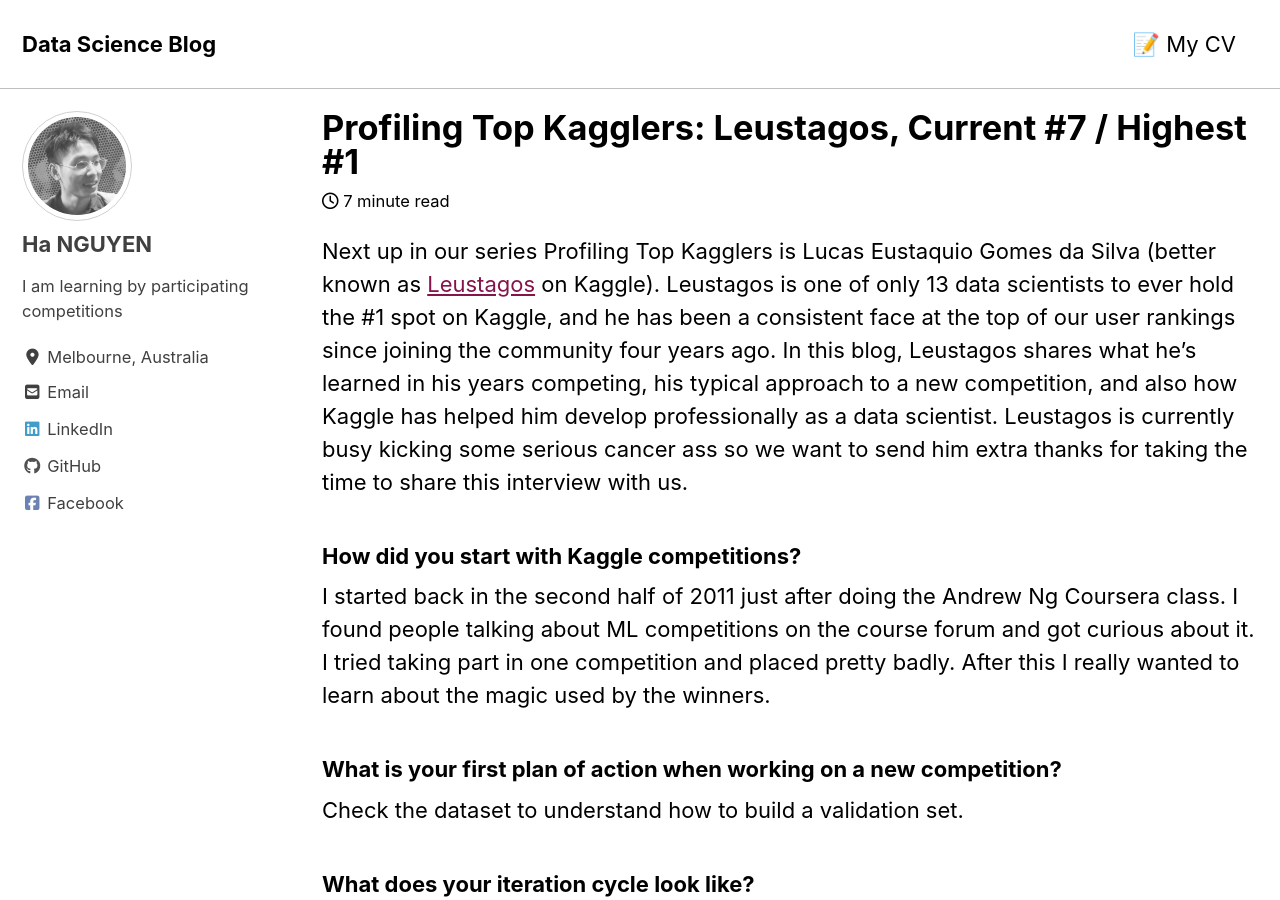
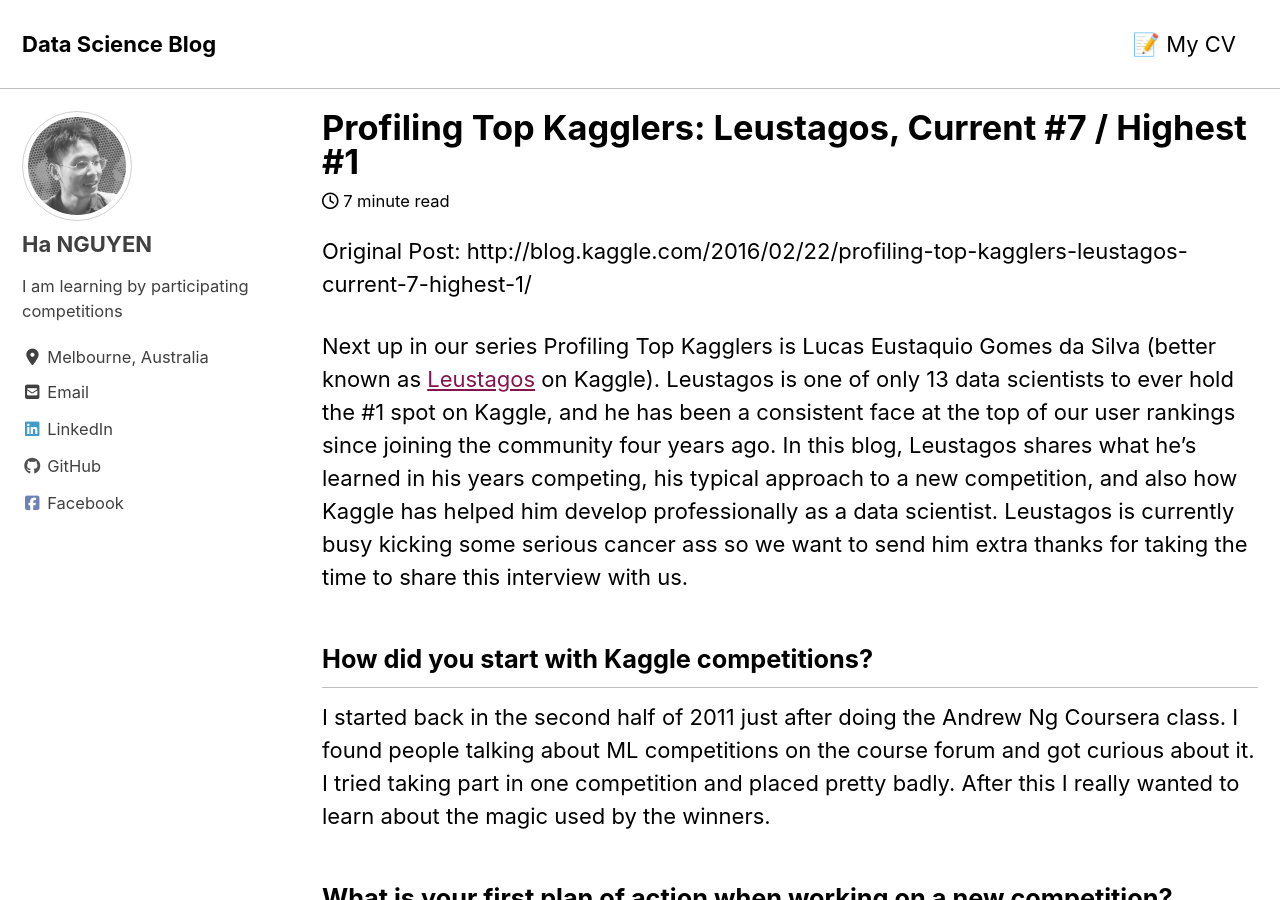
Before and after one commit to datasciblog/datasciblog.github.io, a Jekyll site: the page built from _posts/2016-02-22-profiling-top-kagglers-leustagos-current-7-highest-1.md, in a window 1280 px wide and 900 px high. Built offline with Jekyll 4.4.1, drawn with Linux system fonts in a browser that asks for light colours; cached includes are drawn as plain includes; nearby versions of some CDN libraries; some of the changed text lies outside the part shown.

Commit message:
Update posts

```diff
--- a/_posts/2020-02-24-profiling-top-kagglers-leustagos.md
+++ b/_posts/2016-02-22-profiling-top-kagglers-leustagos-current-7-highest-1.md
@@ -1,8 +1,8 @@
 ---
 layout: single
 title:  "Profiling Top Kagglers: Leustagos, Current #7 / Highest #1"
-date:   2020-02-24
-permalink: /2020/02/24/profiling-top-kagglers-leustagos/
+date:   2016-02-22
+permalink: /2016/02/22/profiling-top-kagglers-leustagos-current-7-highest-1/
 excerpt: ""
 categories:
 - Profiling Top Kagglers
@@ -14,17 +14,19 @@ classes: wide
 # toc_icon: "cog"
 ---
 
+Original Post: http://blog.kaggle.com/2016/02/22/profiling-top-kagglers-leustagos-current-7-highest-1/
+
 Next up in our series Profiling Top Kagglers is Lucas Eustaquio Gomes da Silva (better known as [Leustagos](https://www.kaggle.com/leustagos) on Kaggle). Leustagos is one of only 13 data scientists to ever hold the #1 spot on Kaggle, and he has been a consistent face at the top of our user rankings since joining the community four years ago. In this blog, Leustagos shares what he’s learned in his years competing, his typical approach to a new competition, and also how Kaggle has helped him develop professionally as a data scientist. Leustagos is currently busy kicking some serious cancer ass so we want to send him extra thanks for taking the time to share this interview with us.
 
-### How did you start with Kaggle competitions?
+## How did you start with Kaggle competitions?
 
 I started back in the second half of 2011 just after doing the Andrew Ng Coursera class. I found people talking about ML competitions on the course forum and got curious about it. I tried taking part in one competition and placed pretty badly. After this I really wanted to learn about the magic used by the winners.
 
-### What is your first plan of action when working on a new competition?
+## What is your first plan of action when working on a new competition?
 
 Check the dataset to understand how to build a validation set.
 
-### What does your iteration cycle look like?
+## What does your iteration cycle look like?
 
 1. Understand the dataset. At least enough to build a consistent validation set.
 2. Build a consistent validation set and test its relationship with the leaderboard score.
@@ -33,74 +35,74 @@ Check the dataset to understand how to build a validation set.
 5. Start feature engineering, step by step to create a strong model.
 6. Think about ensembling, be it by creating alternate versions of the feature set or using different modeling techniques (xgb, rf, linear regression, neural nets, factorization machines, etc).
 
-### What are your favorite machine learning algorithms?
+## What are your favorite machine learning algorithms?
 
 Gradient boosted trees by far! I like GBT because it gives pretty good results right off the bat. Look at how many competitions are won using them!
 
-### What are your favorite machine learning libraries?
+## What are your favorite machine learning libraries?
 
 [xgboost](https://github.com/dmlc/xgboost), scikit-learn and pandas
 
-### What is your approach to hyper-tuning parameters?
+## What is your approach to hyper-tuning parameters?
 
 I look for params used in previous competitions and tweak them one by one until the outcome stops improving.
 
-### What is your approach to solid CV/final submission selection and LB fit?
+## What is your approach to solid CV/final submission selection and LB fit?
 
 We are usually asked to choose 2 submissions. My first submission is always the one that performed more consistently both on cv and the leaderboard. Not necessarily the best leaderboard score if I think its overfit. The second submission is usually one that performs good enough but its somewhat diverse from the first one.
 
-### In a few words: What wins competitions?
+## In a few words: What wins competitions?
 
 Good feature engineering, strong ensembling skills and, many times, team work.
 
-### What is your favourite Kaggle competition and why?
+## What is your favourite Kaggle competition and why?
 
 [Global Energy Forecasting Competition 2012 – Wind Forecasting](https://www.kaggle.com/c/GEF2012-wind-forecasting). It was the first competition that I was a prize winner and  1st place at that. It felt so good!
 
-### Have you ever hit a plateau during a competition? What, if anything, helped you move beyond this?
+## Have you ever hit a plateau during a competition? What, if anything, helped you move beyond this?
 
 Many times! I usually try to take another look at the dataset to check for other angles. Seek information in the [forums](https://www.kaggle.com/forums), [scripts](https://www.kaggle.com/scripts), and more importantly, when this happens I try and brainstorm with my fellow teammates if I’m on a team. If I’m not, and none of the previous options worked, I look for a team.
 
-### What field in machine learning are you most excited about?
+## What field in machine learning are you most excited about?
 
 I like working with time series and classification tasks. Not exactly a field, but I’m not tied to any industry in particular. I just like a good challenge.
 
-### Which machine learning researchers do you study?
+## Which machine learning researchers do you study?
 
 I don’t study anyone specifically, but I’m willing to learn anything that works in practice. For that I look into papers. Of course, when dealing with a new problem I look for the state of the art too. Nowadays its very hard to find good and useful papers because researchers are forced to write many of them so the quality goes down.
 
-### Can you tell us something about the last algorithm you hand-coded?
+## Can you tell us something about the last algorithm you hand-coded?
 
 I don’t remember hand coding anything more complex than a linear regression. I’m more empirical than theoretical and given my background in software developing I try to avoid coding from scratch as much as possible. Its very error prone. I prefer to understand algorithms at a high level and to know the task they are best at solving. After that is just putting together pieces of a puzzle.
 
-### How important is domain expertise for you when solving data science problems?
+## How important is domain expertise for you when solving data science problems?
 
 It helps, but its not mandatory.
 
-### What do you consider your most creative trick/find/approach?
+## What do you consider your most creative trick/find/approach?
 
 I like calculating smoothed likelihoods to replace categorical variables with high cardinality. I know some ways of doing so. Applying mathematical transformations to output to more closely match the error function can be very tricky too.
 
-### How are you currently using data science at work and does competing on Kaggle help with this?
+## How are you currently using data science at work and does competing on Kaggle help with this?
 
 I’m working with threat detection in enterprise networks. We analyse network traffic and use machine learning to identify malicious behaviour, like a command and control attack. Competing on Kaggle, besides being addictively fun, helps to broaden my skills and approaches. There is always something to learn.
 
-### What is your opinion on the trade-off between high model complexity and training/test runtime?
+## What is your opinion on the trade-off between high model complexity and training/test runtime?
 
 I really depends on the application. In competitions, better performance outweighs everything. For real applications, the solution I seek for is usually the simplest solution that meets the client’s performance criteria. It must be at least good enough in performance, and it must be easy to use and maintain. Many clients cannot afford much trickery for feature engineering or complex algorithms in their workflow.
 
-### What is your view on automating Machine Learning?
+## What is your view on automating Machine Learning?
 
 It can work. I don’t know how it will shape the data scientist job, but I think there will always be a need for one. A automated system is useless if there is no one that understands how to operate it and interpret its outcome.
 
-### How did you get better at Kaggle competitions?
+## How did you get better at Kaggle competitions?
 
 Trial and error, reading the forums and copying successful approaches, learning from team mates and always, always, trying to be very creative on top of all that. I like to to add my own personal touch.
 
-### What have you learned from doing Kaggle competitions?
+## What have you learned from doing Kaggle competitions?
 
 I’ve learned how to do competitive machine learning, which is a bit different from practical machine learning. But I’ve learned how to do the practical too, as those simple concepts of dealing with data and algorithms are needed at every corner in competitive machine learning.
 
-### Bio
+## Bio
 
 Lucas Eustaquio Gomes da SilvaLeustagos, also known as Leustagos, is a mostly self taught data scientist who graduated in control and automation engineering. He currently works in the data mining field using machine learning techniques to identify and alert clients about malicious traffic in corporate networks.
```
Also changed, not shown: _posts/2018-05-07-profiling-top-kagglers-bestfitting-currently-1-in-the-world.md (renamed from _posts/2018-05-07-profiling-top-kagglers-bestfitting.md).
